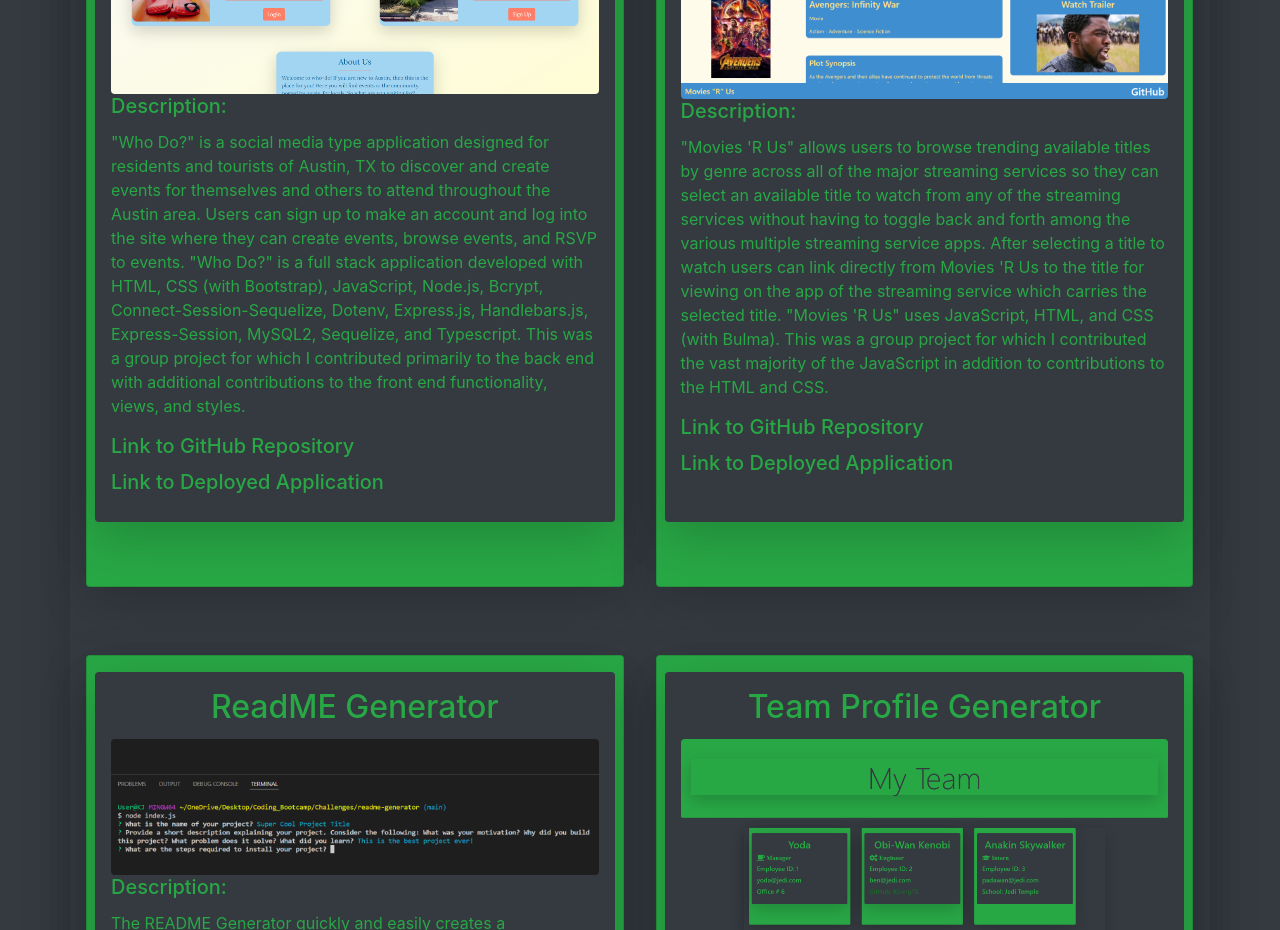
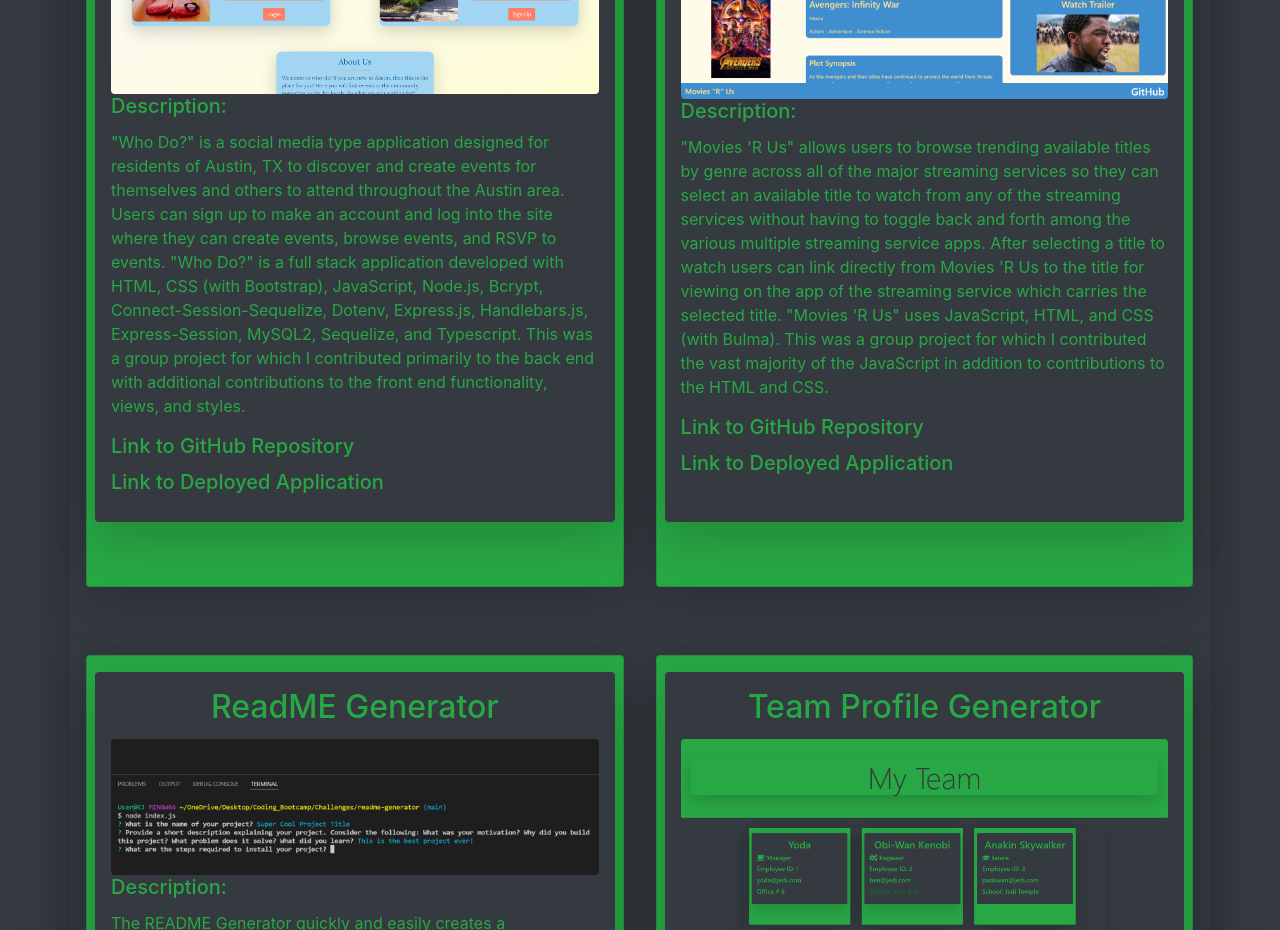
Before and after one commit to KLong75/KLong_Portfolio, a plain HTML site: page index.html in a window 1280 px wide. Shown: the part 1580-2510 px from the top of the page. Drawn offline with nearby package versions, Linux system fonts and the light colour scheme.

Commit message:
clean up who do description

```diff
--- a/index.html
+++ b/index.html
@@ -52,7 +52,7 @@
               <h2 class="card-title text-center ">Who Do?</h2>
               <a href="https://who-do-austin.herokuapp.com/login" target="_blank"><img src="assets/Who_Do_login.png" class="img-fluid rounded card-img " alt="screeenshot of app"/></a>
               <h5 class="card-title">Description:</h5>
-              <p>"Who Do?" is a social media type application designed for residents and tourists of Austin, TX to discover and create events for themselves and others to attend throughout the Austin area. Users can sign up to make an account and log into the site where they can create events, browse events, and RSVP to events. "Who Do?" is a full stack application developed with HTML, CSS (with Bootstrap), JavaScript, Node.js, Bcrypt, Connect-Session-Sequelize, Dotenv, Express.js, Handlebars.js, Express-Session, MySQL2, Sequelize, and Typescript. This was a group project for which I contributed primarily to the back end with additional contributions to the front end functionality, views, and styles.</p>
+              <p>"Who Do?" is a social media type application designed for residents of Austin, TX to discover and create events for themselves and others to attend throughout the Austin area. Users can sign up to make an account and log into the site where they can create events, browse events, and RSVP to events. "Who Do?" is a full stack application developed with HTML, CSS (with Bootstrap), JavaScript, Node.js, Bcrypt, Connect-Session-Sequelize, Dotenv, Express.js, Handlebars.js, Express-Session, MySQL2, Sequelize, and Typescript. This was a group project for which I contributed primarily to the back end with additional contributions to the front end functionality, views, and styles.</p>
               <a href="https://github.com/truppeiner/who-do" target="_blank" class="text-success">  <h5 class="card-title">Link to GitHub Repository</h5></a>
               <a href="https://who-do-austin.herokuapp.com/login" target="_blank" class="text-success">  <h5 class="card-title">Link to Deployed Application</h5></a>
             </div>
```
